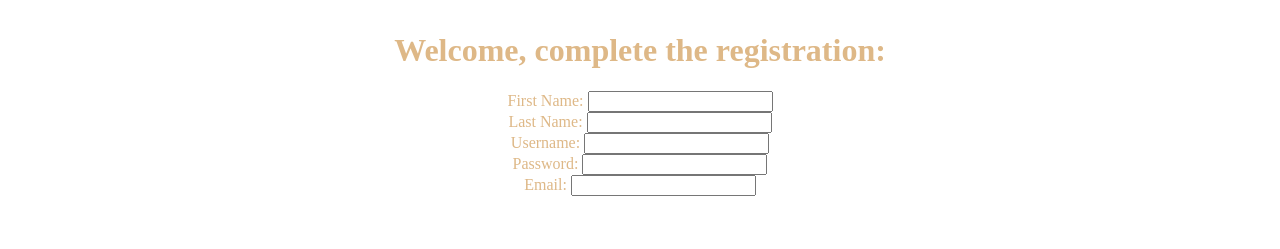
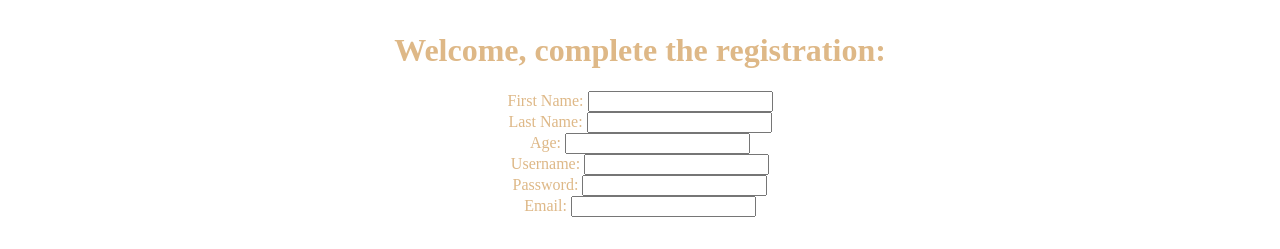
Before and after one commit to OSXnov/Capstone_Artistry_Website, a plain HTML site: page Artistry/UserRegistration.html in a window 1280 px wide. Shown: the part 157-406 px from the top of the page. Drawn offline with Linux system fonts and the light colour scheme; a web font is replaced by a local one.

Commit message:
added the age form in the user registration

```diff
--- a/Artistry/UserRegistration.html
+++ b/Artistry/UserRegistration.html
@@ -34,6 +34,8 @@
     <input type="text" id="fname" name="fname"><br>
     <label for="lname"> Last Name: </label>
     <input type="text" id="lname" name="lname"><br>
+    <label for="age"> Age: </label>
+    <input type="text" id="age" name="age"><br>
     <label for="uname"> Username: </label>
     <input type="text" id="uname" name="uname"><br>
     <label for="pwd">Password:</label>
```
